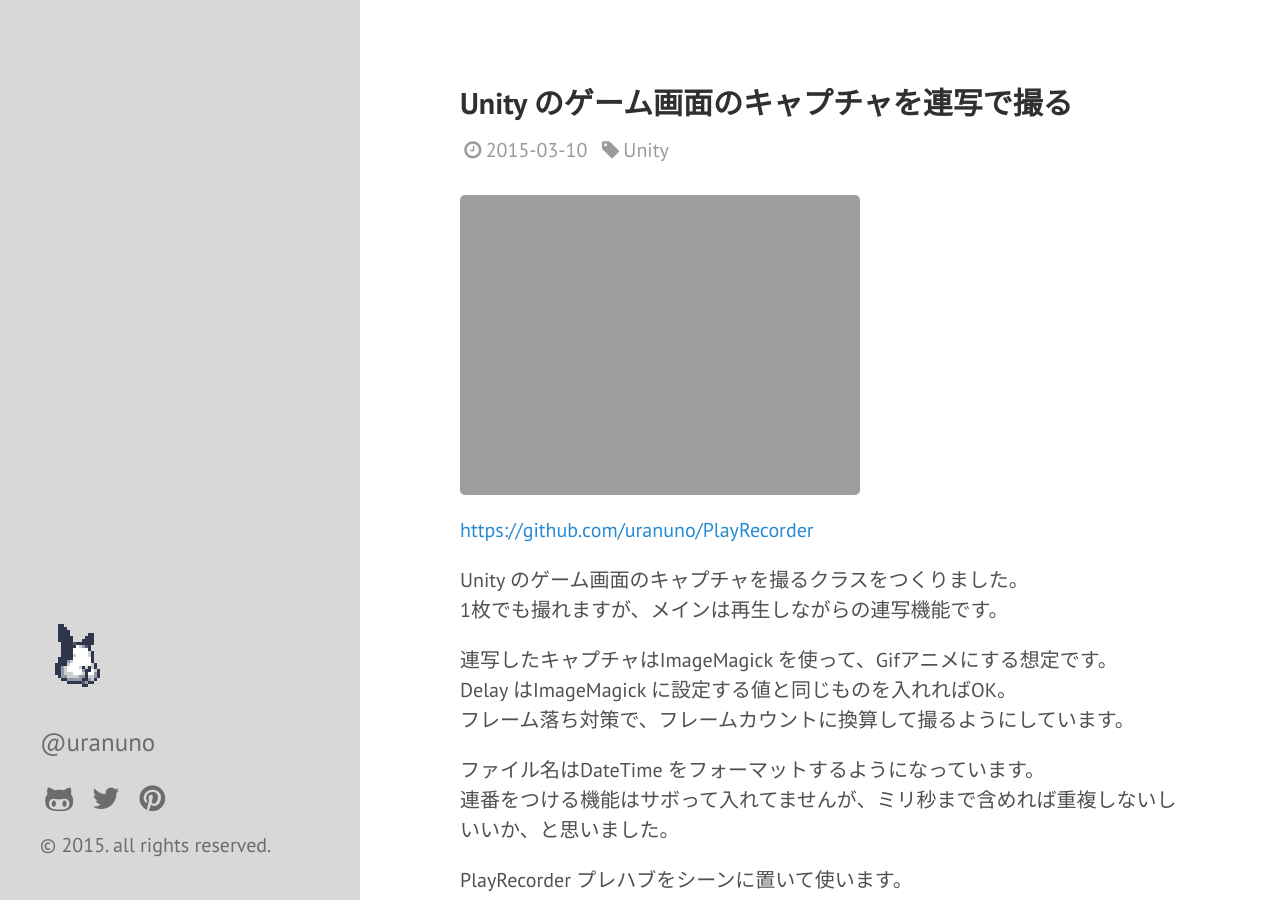
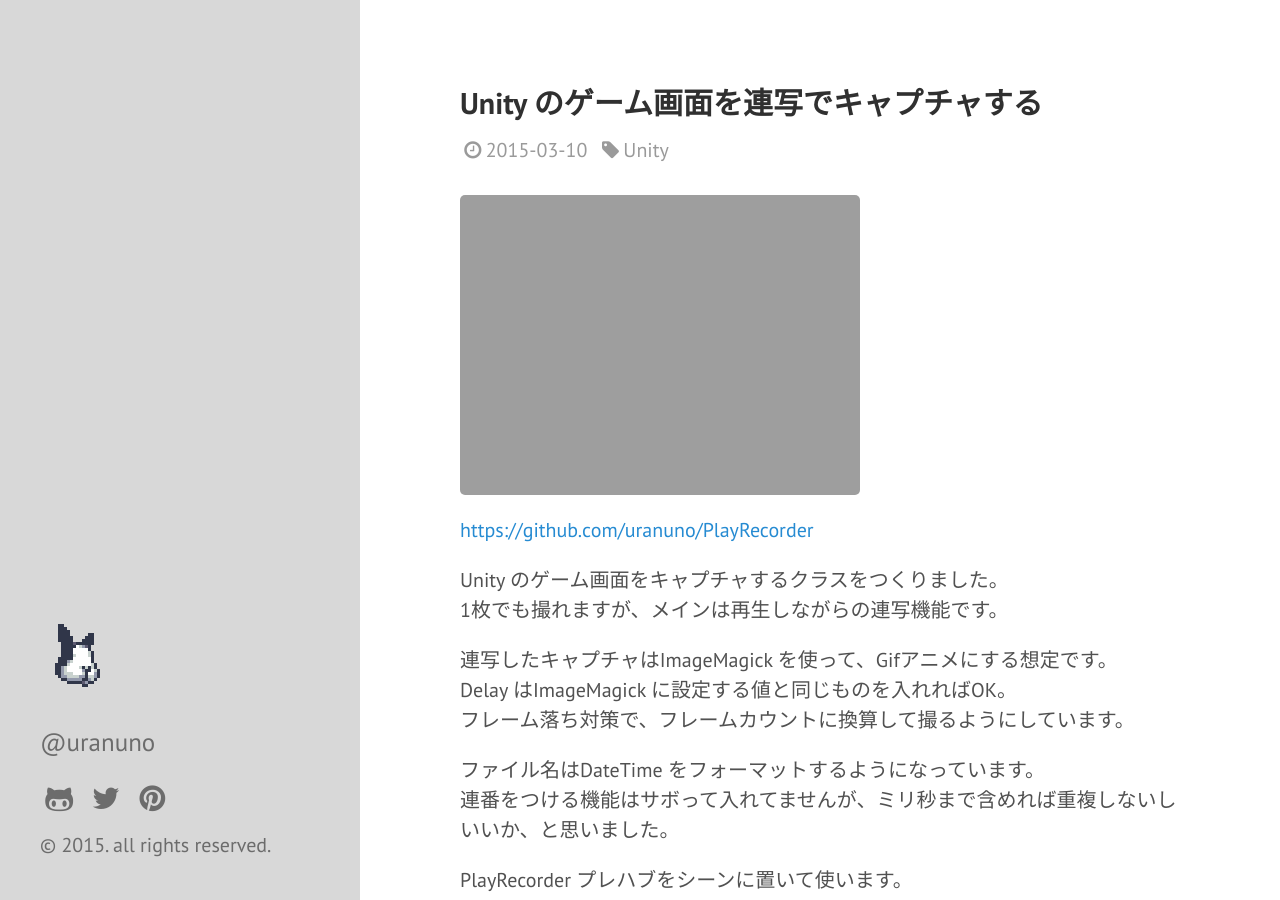
Before and after one commit to uranuno/uranuno.github.io, a Jekyll site: the page built from _posts/2015-03-10-play-recorder.md, in a window 1280 px wide and 900 px high. Built offline with Jekyll 4.4.1, drawn with Linux system fonts in a browser that asks for light colours; nearby versions of some CDN libraries; Markdown is read by kramdown in place of the engine named in the settings; comment, search, counter and statistics services are not loaded.

Commit message:
Update 2015-03-10-play-recorder.md

```diff
--- a/_posts/2015-03-10-play-recorder.md
+++ b/_posts/2015-03-10-play-recorder.md
@@ -1,6 +1,6 @@
 ---
 layout: post
-title: Unity のゲーム画面のキャプチャを連写で撮る
+title: Unity のゲーム画面を連写でキャプチャする
 tag: [unity3d]
 ---
 
@@ -8,7 +8,7 @@
 
 [https://github.com/uranuno/PlayRecorder](https://github.com/uranuno/PlayRecorder)
 
-Unity のゲーム画面のキャプチャを撮るクラスをつくりました。
+Unity のゲーム画面をキャプチャするクラスをつくりました。
 1枚でも撮れますが、メインは再生しながらの連写機能です。
 
 <!-- more -->
```
